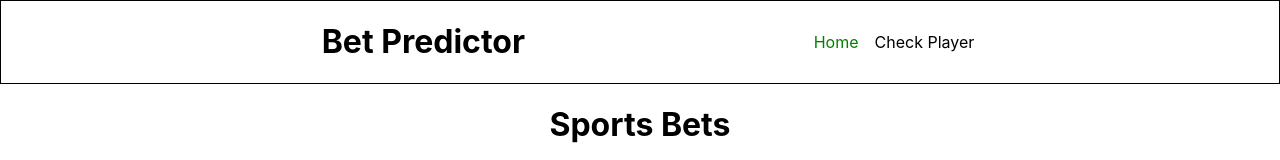
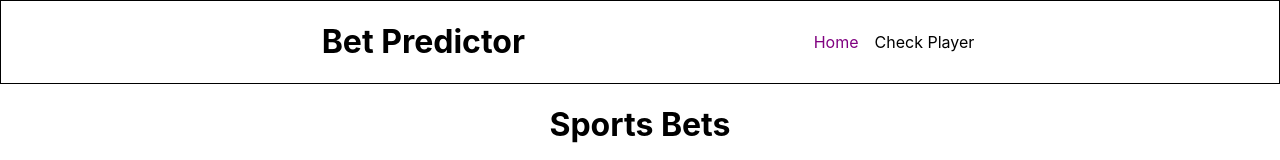
Before and after one commit to Peterhyh/sports-bet-predictor, a React (Create React App) app: page / in a window 1280 px wide. In both pictures the pointer is over the link "Home". Shown: the top 160 px of the page. Built offline with nearby package versions, Linux system fonts and the light colour scheme.

Commit message:
Navbar buttons hover purple

```diff
--- a/src/App.css
+++ b/src/App.css
@@ -73,5 +73,5 @@
 }
 
 .navbar-button:hover {
-  color: green;
+  color: purple;
 }
```
